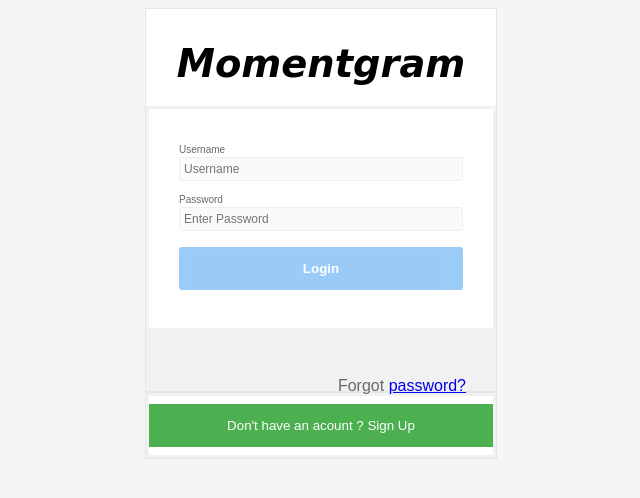
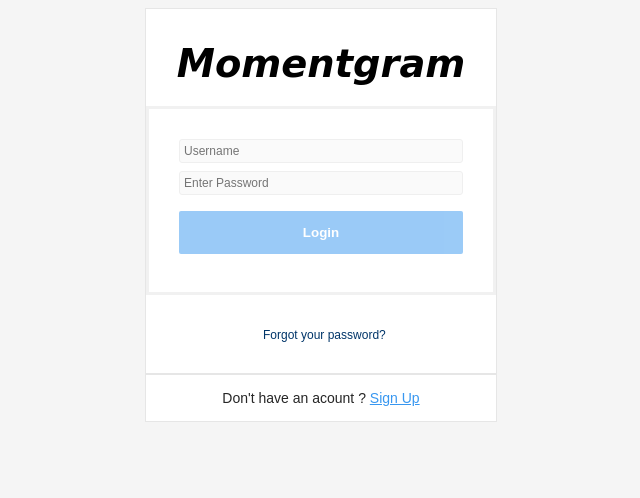
Before and after one commit to paionxl/F3-Momentgram, a Django app: page /signIn/ in a window 1280 px wide. Shown: the top 498 px of the page, without its empty margins (319-959 px from the left). Run offline with Django 3.2, Linux system fonts and the light colour scheme.

Commit message:
more changes

```diff
--- a/Project/Momentgram/templates/Momentgram/login.html
+++ b/Project/Momentgram/templates/Momentgram/login.html
@@ -53,19 +53,15 @@
 
         }
 
-        span.psw {
-            float: right;
-            padding-top: 16px;
+
+        a.psw:hover{
+
+            text-decoration:underline;
+
         }
 
-        /* Change styles for span and cancel button on extra small screens */
-        @media screen and (max-width: 300px) {
-            span.psw {
-                display: block;
-                float: none;
-            }
 
-        }
+
         .login-container {
             width: 350px;
             height: auto;
@@ -87,10 +83,23 @@
 
         #login{
             background-color:#3897f0;
-            border-radius: 3px;
+            border-radius: 2px;
             font-weight: bolder;
         }
 
+        .one {
+            color: #262626;
+            font-size: 14px;
+            margin: 15px;
+            text-align: center;
+        }
+        .two{
+
+            display: inline !important;
+            margin: 0 !important;
+            color: #3897f0;
+
+        }
 
     </style>
 </head>
@@ -106,10 +115,10 @@
 
             <div class="container">
 
-                <label class="input-label">Username</label>
+
                 <input class="input" type="text" placeholder="Username" name="username" required>
 
-                <label class="input-label">Password</label>
+
                 <input id="password" class="input" type="password" placeholder="Enter Password" name="password" required>
                 <button id="login"  type="submit">Login</button>
 
@@ -118,8 +127,9 @@
 
         </form>
 
-        <div class="container" style="background-color:#f1f1f1">
-            <span class="psw">Forgot <a href="#">password?</a></span>
+        <div class="container" >
+
+            <a class="psw" href="#" style=" text-decoration: none; color: #003569;; text-align: center; margin-left: 30%; font-size: 12px"> Forgot your password?</a>
         </div>
 
 
@@ -129,9 +139,11 @@
 
 <div>
     <div class="login-container">
-        <form action="{% url 'register' %}">
-                    <button>  <span> Don't have an acount ?</span> Sign Up</button>
-        </form>
+        <p class="one">
+            Don't have an acount ?
+            <a class="two" href="{% url 'register' %}" tyle="font-size: 14px; line-height: 18px; text-decoration: none;">Sign Up
+            </a>
+        </p>
     </div>
 </div>
 
```
Also changed, not shown: Project/Momentgram/templates/Momentgram/register.html (+7 -0 lines).
